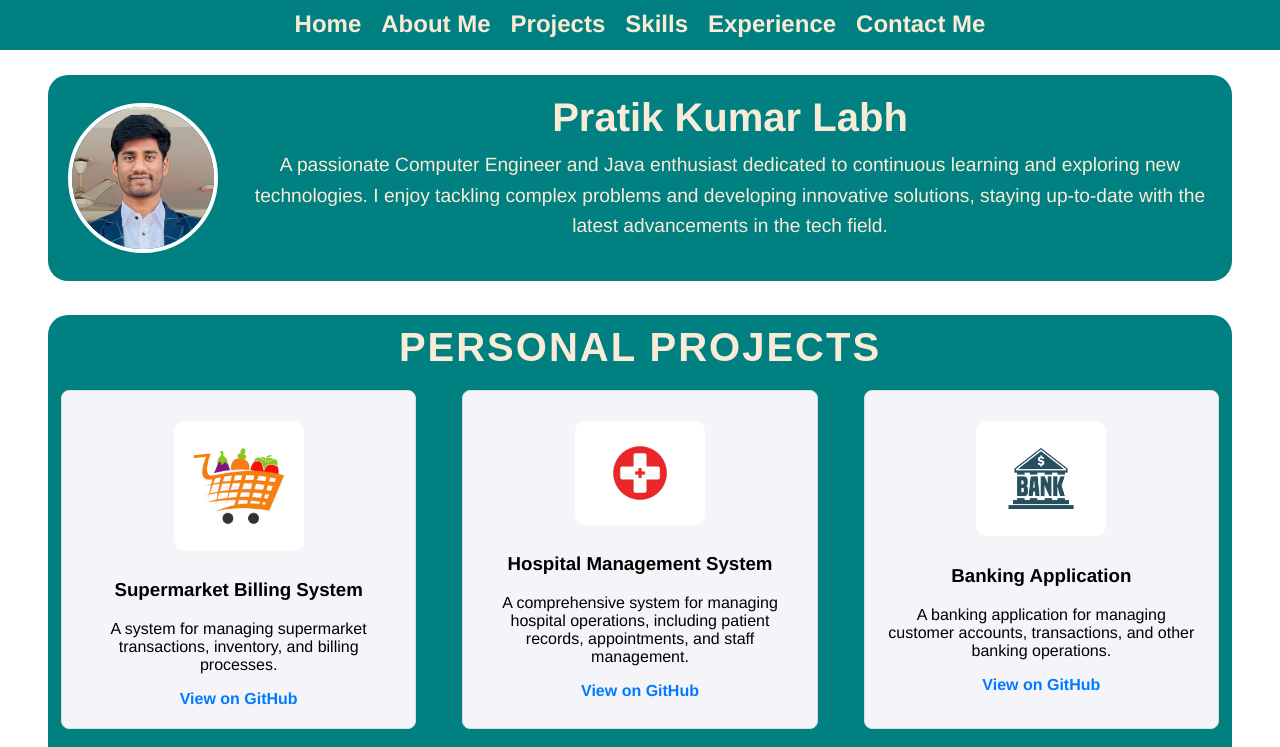
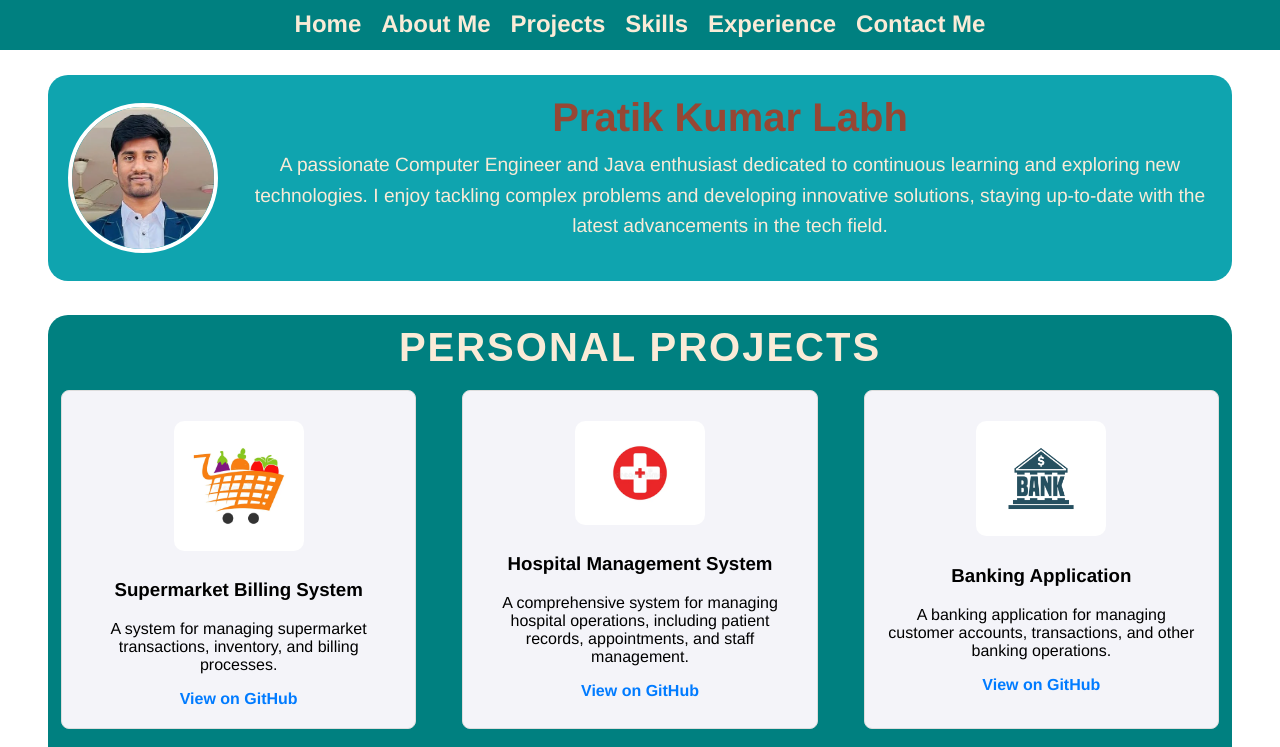
Before and after one commit to pratiklabh/Portfolio, a Vue app: page / in a window 1280 px wide. Shown: the top 747 px of the page. Built offline with nearby package versions, Linux system fonts and the light colour scheme.

Commit message:
Published

```diff
--- a/package.json
+++ b/package.json
@@ -19,6 +19,7 @@
   },
   "devDependencies": {
     "@vitejs/plugin-vue": "^5.0.5",
+    "gh-pages": "^6.1.1",
     "vite": "^5.3.1"
   }
 }
--- a/src/components/AboutMe.vue
+++ b/src/components/AboutMe.vue
@@ -18,7 +18,7 @@
 <style scoped>
 .about-me {
   margin-top: 75px;
-  background-color: teal;
+  background-color: #0FA4AF;
   border-radius: 20px;
   padding: 20px;
   display: flex;
@@ -45,9 +45,10 @@
 }
 
 h1 {
+  font-family: ;
   font-size: 2.5rem;
   margin: 0;
-  color: antiquewhite;
+  color: #964734;
 }
 
 p {
```
Also changed, not shown: 1 other file (tests, documents, lock files or other folders).
